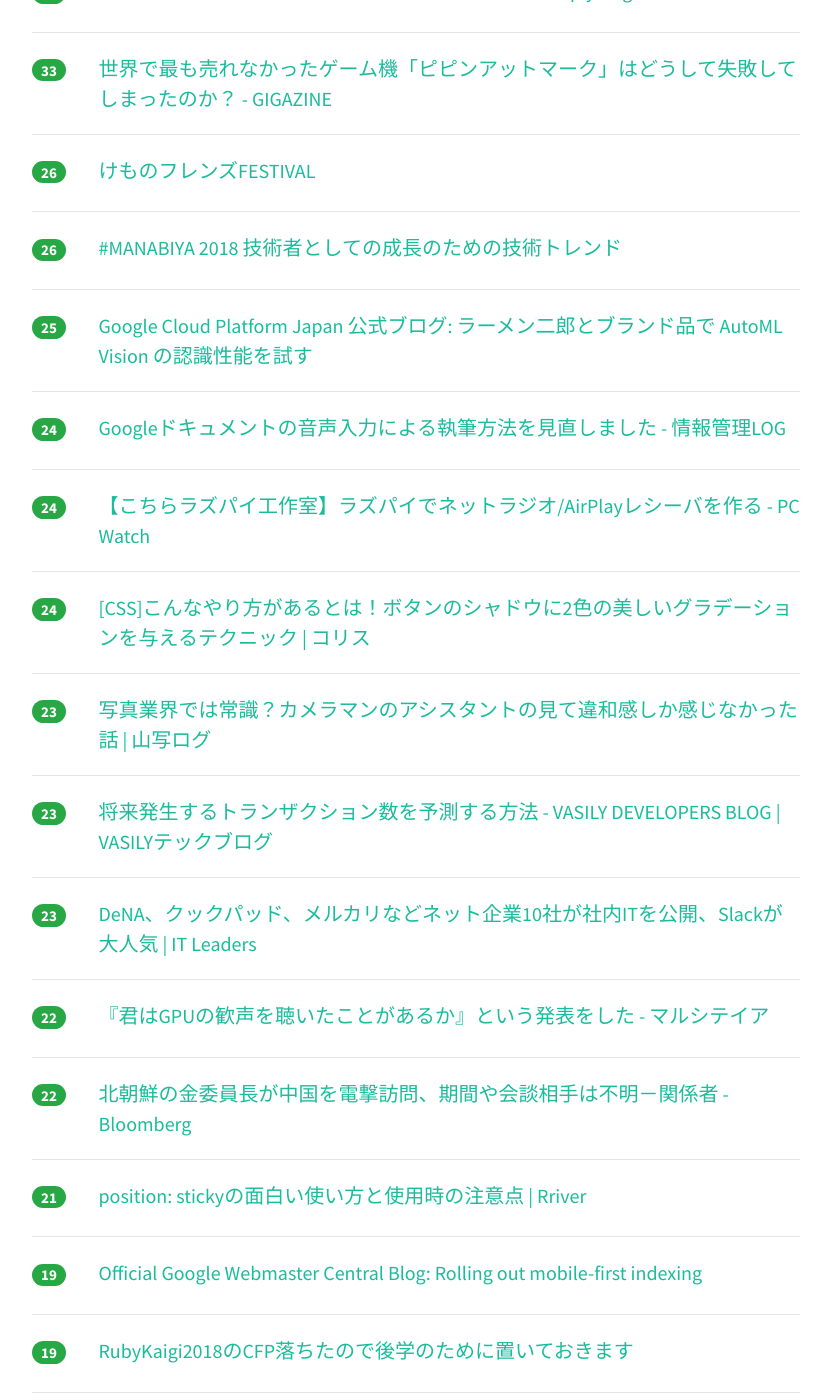
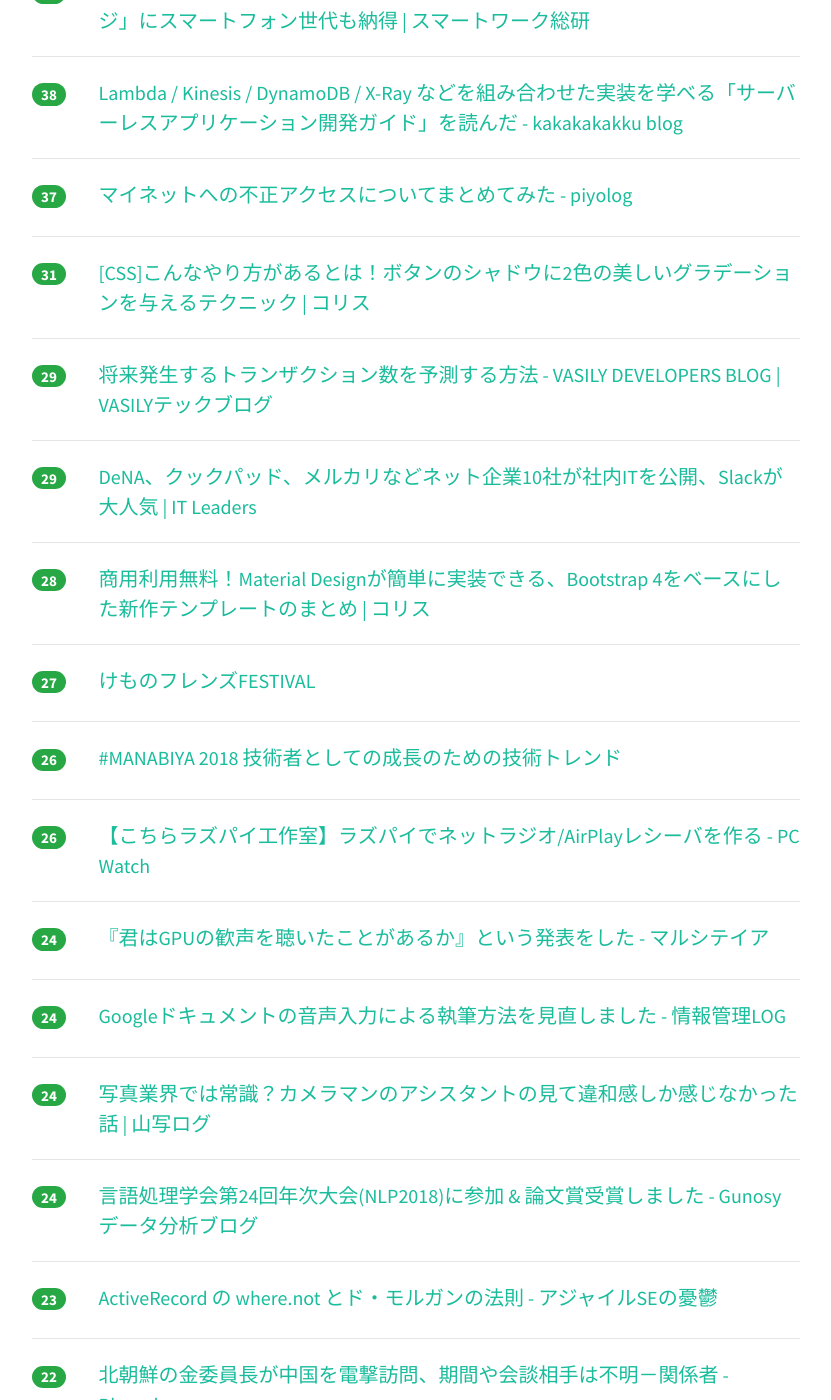
Before and after one commit to yatta47/hatena-matome-site, a Jekyll site: the page built from _posts/2018-03-27-hatena.md, in a window 1280 px wide and 1400 px high, scrolled down 1857 px. Shown: the whole window, without its empty margins (224-1055 px from the left). Built offline with Jekyll 4.4.1, drawn with Linux system fonts in a browser that asks for light colours; nearby versions of some CDN libraries; some of the changed text lies outside the part shown.

Commit message:
Updated 2018-03-27

```diff
--- a/_posts/2018-03-27-hatena.md
+++ b/_posts/2018-03-27-hatena.md
@@ -1,34 +1,34 @@
 ---
 layout: post
 title:  "2018-03-27 はてぶIT"
-date:   2018-03-27 14:01:14
+date:   2018-03-27 15:01:41
 tags: [it-hotentry]
 ---
-38 件のデータあり
+40 件のデータあり
 
 <hr><div class="row">
-<div class="col-1"><span class="badge badge-pill badge-success h2">117</span></div>
+<div class="col-1"><span class="badge badge-pill badge-success h2">171</span></div>
+<div class="col-11"><a href='https://smhn.info/201803-sony-bravia-on-business' target='_blank'>ソニー、NHKやテレビの映らないBRAVIA発表。 – すまほん!!</a></div>
+</div>
+<hr>
+<div class="row">
+<div class="col-1"><span class="badge badge-pill badge-success h2">150</span></div>
+<div class="col-11"><a href='http://uxmilk.jp/70576' target='_blank'>メールアドレスの確認フィールドをなくすべき理由 | UX MILK</a></div>
+</div>
+<hr>
+<div class="row">
+<div class="col-1"><span class="badge badge-pill badge-success h2">132</span></div>
 <div class="col-11"><a href='https://webtan.impress.co.jp/e/2018/03/27/28811' target='_blank'>グーグルがMFIへの切り替えを正式に開始！ 準備ができたサイトから順次。SCへの通知も | 編集長ブログ―安田英久 | Web担当者Forum</a></div>
 </div>
 <hr>
 <div class="row">
-<div class="col-1"><span class="badge badge-pill badge-success h2">97</span></div>
-<div class="col-11"><a href='https://smhn.info/201803-sony-bravia-on-business' target='_blank'>ソニー、NHKやテレビの映らないBRAVIA発表。 – すまほん!!</a></div>
+<div class="col-1"><span class="badge badge-pill badge-success h2">94</span></div>
+<div class="col-11"><a href='https://www.suzukikenichi.com/blog/google-rolling-out-mobile-first-indexing/' target='_blank'>Google、モバイルファーストインデックスを本格展開、準備が整ったサイトから移行（ただしアルゴリズム更新ではないので注意！） | 海外SEO情報ブログ</a></div>
 </div>
 <hr>
 <div class="row">
-<div class="col-1"><span class="badge badge-pill badge-success h2">90</span></div>
-<div class="col-11"><a href='http://uxmilk.jp/70576' target='_blank'>メールアドレスの確認フィールドをなくすべき理由 | UX MILK</a></div>
-</div>
-<hr>
-<div class="row">
-<div class="col-1"><span class="badge badge-pill badge-success h2">86</span></div>
+<div class="col-1"><span class="badge badge-pill badge-success h2">91</span></div>
 <div class="col-11"><a href='https://speakerdeck.com/s10myk4/yusukesuqu-dong-kai-fa-ru-men-li-lun-shi-jian-bian' target='_blank'>ユースケース駆動開発入門 (理論・実践編) // Speaker Deck</a></div>
-</div>
-<hr>
-<div class="row">
-<div class="col-1"><span class="badge badge-pill badge-success h2">85</span></div>
-<div class="col-11"><a href='https://www.suzukikenichi.com/blog/google-rolling-out-mobile-first-indexing/' target='_blank'>Google、モバイルファーストインデックスを本格展開、準備が整ったサイトから移行（ただしアルゴリズム更新ではないので注意！） | 海外SEO情報ブログ</a></div>
 </div>
 <hr>
 <div class="row">
@@ -52,52 +52,77 @@ tags: [it-hotentry]
 </div>
 <hr>
 <div class="row">
+<div class="col-1"><span class="badge badge-pill badge-success h2">61</span></div>
+<div class="col-11"><a href='https://webmaster-ja.googleblog.com/2018/03/rolling-out-mobile-first-indexing.html' target='_blank'>Google ウェブマスター向け公式ブログ: モバイル ファースト インデックスを開始します</a></div>
+</div>
+<hr>
+<div class="row">
 <div class="col-1"><span class="badge badge-pill badge-success h2">60</span></div>
 <div class="col-11"><a href='https://type.jp/et/feature/6678' target='_blank'>著名Pythonista清水川貴之氏が語る「独学プログラマー」が陥る落とし穴の回避法 - エンジニアtype | 転職＠type</a></div>
 </div>
 <hr>
 <div class="row">
-<div class="col-1"><span class="badge badge-pill badge-success h2">50</span></div>
+<div class="col-1"><span class="badge badge-pill badge-success h2">51</span></div>
 <div class="col-11"><a href='https://havelog.ayumusato.com/develop/others/e751-scratch_memo_4.html' target='_blank'>アーキテクチャ編: SSR と CDN ( Fastly ) とユーザー依存情報の分離（新規開発のメモ書きシリーズ4） ::ハブろぐ</a></div>
 </div>
 <hr>
 <div class="row">
-<div class="col-1"><span class="badge badge-pill badge-success h2">46</span></div>
-<div class="col-11"><a href='https://webmaster-ja.googleblog.com/2018/03/rolling-out-mobile-first-indexing.html' target='_blank'>Google ウェブマスター向け公式ブログ: モバイル ファースト インデックスを開始します</a></div>
+<div class="col-1"><span class="badge badge-pill badge-success h2">50</span></div>
+<div class="col-11"><a href='https://cloudplatform-jp.googleblog.com/2018/03/automl-vision-in-action-from-ramen-to-branded-goods.html' target='_blank'>Google Cloud Platform Japan 公式ブログ: ラーメン二郎とブランド品で AutoML Vision の認識性能を試す</a></div>
 </div>
 <hr>
 <div class="row">
-<div class="col-1"><span class="badge badge-pill badge-success h2">37</span></div>
+<div class="col-1"><span class="badge badge-pill badge-success h2">44</span></div>
+<div class="col-11"><a href='http://careerhack.en-japan.com/report/detail/938' target='_blank'>「光本勇介」解体新書。ヒットプロダクトを生む7つの鉄則 | CAREER HACK</a></div>
+</div>
+<hr>
+<div class="row">
+<div class="col-1"><span class="badge badge-pill badge-success h2">43</span></div>
+<div class="col-11"><a href='https://gigazine.net/news/20180327-history-of-pippin-atmark/' target='_blank'>世界で最も売れなかったゲーム機「ピピンアットマーク」はどうして失敗してしまったのか？ - GIGAZINE</a></div>
+</div>
+<hr>
+<div class="row">
+<div class="col-1"><span class="badge badge-pill badge-success h2">40</span></div>
+<div class="col-11"><a href='https://www.lifehacker.jp/2018/03/action_habit_5technic.html' target='_blank'>新しい行動を習慣にするためのテクニック5つ | ライフハッカー［日本版］</a></div>
+</div>
+<hr>
+<div class="row">
+<div class="col-1"><span class="badge badge-pill badge-success h2">38</span></div>
 <div class="col-11"><a href='https://swri.jp/article/393?medium=hb1803ad' target='_blank'>会社の内線もスマートフォンが超便利。既存環境にちょい足しできる「モバビジ」にスマートフォン世代も納得 | スマートワーク総研</a></div>
 </div>
 <hr>
 <div class="row">
-<div class="col-1"><span class="badge badge-pill badge-success h2">37</span></div>
+<div class="col-1"><span class="badge badge-pill badge-success h2">38</span></div>
 <div class="col-11"><a href='http://kakakakakku.hatenablog.com/entry/2018/03/26/213821' target='_blank'>Lambda / Kinesis / DynamoDB / X-Ray などを組み合わせた実装を学べる「サーバーレスアプリケーション開発ガイド」を読んだ - kakakakakku blog</a></div>
 </div>
 <hr>
 <div class="row">
 <div class="col-1"><span class="badge badge-pill badge-success h2">37</span></div>
-<div class="col-11"><a href='http://careerhack.en-japan.com/report/detail/938' target='_blank'>「光本勇介」解体新書。ヒットプロダクトを生む7つの鉄則 | CAREER HACK</a></div>
-</div>
-<hr>
-<div class="row">
-<div class="col-1"><span class="badge badge-pill badge-success h2">36</span></div>
-<div class="col-11"><a href='https://www.lifehacker.jp/2018/03/action_habit_5technic.html' target='_blank'>新しい行動を習慣にするためのテクニック5つ | ライフハッカー［日本版］</a></div>
-</div>
-<hr>
-<div class="row">
-<div class="col-1"><span class="badge badge-pill badge-success h2">35</span></div>
 <div class="col-11"><a href='http://d.hatena.ne.jp/Kango/20180326/1522090366' target='_blank'>マイネットへの不正アクセスについてまとめてみた - piyolog</a></div>
 </div>
 <hr>
 <div class="row">
-<div class="col-1"><span class="badge badge-pill badge-success h2">33</span></div>
-<div class="col-11"><a href='https://gigazine.net/news/20180327-history-of-pippin-atmark/' target='_blank'>世界で最も売れなかったゲーム機「ピピンアットマーク」はどうして失敗してしまったのか？ - GIGAZINE</a></div>
+<div class="col-1"><span class="badge badge-pill badge-success h2">31</span></div>
+<div class="col-11"><a href='https://coliss.com/articles/build-websites/operation/css/gradient-shadow-in-pure-css.html' target='_blank'>[CSS]こんなやり方があるとは！ボタンのシャドウに2色の美しいグラデーションを与えるテクニック | コリス</a></div>
 </div>
 <hr>
 <div class="row">
-<div class="col-1"><span class="badge badge-pill badge-success h2">26</span></div>
+<div class="col-1"><span class="badge badge-pill badge-success h2">29</span></div>
+<div class="col-11"><a href='http://tech.vasily.jp/entry/lifetimes' target='_blank'>将来発生するトランザクション数を予測する方法 - VASILY DEVELOPERS BLOG | VASILYテックブログ</a></div>
+</div>
+<hr>
+<div class="row">
+<div class="col-1"><span class="badge badge-pill badge-success h2">29</span></div>
+<div class="col-11"><a href='https://it.impressbm.co.jp/articles/-/15862' target='_blank'>DeNA、クックパッド、メルカリなどネット企業10社が社内ITを公開、Slackが大人気 | IT Leaders</a></div>
+</div>
+<hr>
+<div class="row">
+<div class="col-1"><span class="badge badge-pill badge-success h2">28</span></div>
+<div class="col-11"><a href='https://coliss.com/articles/build-websites/operation/work/material-design-for-bootstrap4.html' target='_blank'>商用利用無料！Material Designが簡単に実装できる、Bootstrap 4をベースにした新作テンプレートのまとめ | コリス</a></div>
+</div>
+<hr>
+<div class="row">
+<div class="col-1"><span class="badge badge-pill badge-success h2">27</span></div>
 <div class="col-11"><a href='https://kemono-friends-festival.goodroid.co.jp/' target='_blank'>けものフレンズFESTIVAL</a></div>
 </div>
 <hr>
@@ -107,8 +132,13 @@ tags: [it-hotentry]
 </div>
 <hr>
 <div class="row">
-<div class="col-1"><span class="badge badge-pill badge-success h2">25</span></div>
-<div class="col-11"><a href='https://cloudplatform-jp.googleblog.com/2018/03/automl-vision-in-action-from-ramen-to-branded-goods.html' target='_blank'>Google Cloud Platform Japan 公式ブログ: ラーメン二郎とブランド品で AutoML Vision の認識性能を試す</a></div>
+<div class="col-1"><span class="badge badge-pill badge-success h2">26</span></div>
+<div class="col-11"><a href='https://pc.watch.impress.co.jp/docs/column/raspberrypi/1112206.html' target='_blank'>【こちらラズパイ工作室】ラズパイでネットラジオ/AirPlayレシーバを作る - PC Watch</a></div>
+</div>
+<hr>
+<div class="row">
+<div class="col-1"><span class="badge badge-pill badge-success h2">24</span></div>
+<div class="col-11"><a href='http://blog.gmork.in/entry/veda-kyotojs14' target='_blank'>『君はGPUの歓声を聴いたことがあるか』という発表をした - マルシテイア</a></div>
 </div>
 <hr>
 <div class="row">
@@ -118,32 +148,17 @@ tags: [it-hotentry]
 <hr>
 <div class="row">
 <div class="col-1"><span class="badge badge-pill badge-success h2">24</span></div>
-<div class="col-11"><a href='https://pc.watch.impress.co.jp/docs/column/raspberrypi/1112206.html' target='_blank'>【こちらラズパイ工作室】ラズパイでネットラジオ/AirPlayレシーバを作る - PC Watch</a></div>
+<div class="col-11"><a href='https://yamasha-log.net/why/' target='_blank'>写真業界では常識？カメラマンのアシスタントの見て違和感しか感じなかった話 | 山写ログ</a></div>
 </div>
 <hr>
 <div class="row">
 <div class="col-1"><span class="badge badge-pill badge-success h2">24</span></div>
-<div class="col-11"><a href='https://coliss.com/articles/build-websites/operation/css/gradient-shadow-in-pure-css.html' target='_blank'>[CSS]こんなやり方があるとは！ボタンのシャドウに2色の美しいグラデーションを与えるテクニック | コリス</a></div>
+<div class="col-11"><a href='http://data.gunosy.io/entry/nlp2018' target='_blank'>言語処理学会第24回年次大会(NLP2018)に参加 & 論文賞受賞しました - Gunosyデータ分析ブログ</a></div>
 </div>
 <hr>
 <div class="row">
 <div class="col-1"><span class="badge badge-pill badge-success h2">23</span></div>
-<div class="col-11"><a href='https://yamasha-log.net/why/' target='_blank'>写真業界では常識？カメラマンのアシスタントの見て違和感しか感じなかった話 | 山写ログ</a></div>
-</div>
-<hr>
-<div class="row">
-<div class="col-1"><span class="badge badge-pill badge-success h2">23</span></div>
-<div class="col-11"><a href='http://tech.vasily.jp/entry/lifetimes' target='_blank'>将来発生するトランザクション数を予測する方法 - VASILY DEVELOPERS BLOG | VASILYテックブログ</a></div>
-</div>
-<hr>
-<div class="row">
-<div class="col-1"><span class="badge badge-pill badge-success h2">23</span></div>
-<div class="col-11"><a href='https://it.impressbm.co.jp/articles/-/15862' target='_blank'>DeNA、クックパッド、メルカリなどネット企業10社が社内ITを公開、Slackが大人気 | IT Leaders</a></div>
-</div>
-<hr>
-<div class="row">
-<div class="col-1"><span class="badge badge-pill badge-success h2">22</span></div>
-<div class="col-11"><a href='http://blog.gmork.in/entry/veda-kyotojs14' target='_blank'>『君はGPUの歓声を聴いたことがあるか』という発表をした - マルシテイア</a></div>
+<div class="col-11"><a href='http://sinsoku.hatenablog.com/entry/2018/03/26/192003' target='_blank'>ActiveRecord の where.not とド・モルガンの法則 - アジャイルSEの憂鬱</a></div>
 </div>
 <hr>
 <div class="row">
@@ -152,8 +167,13 @@ tags: [it-hotentry]
 </div>
 <hr>
 <div class="row">
-<div class="col-1"><span class="badge badge-pill badge-success h2">21</span></div>
+<div class="col-1"><span class="badge badge-pill badge-success h2">22</span></div>
 <div class="col-11"><a href='https://parashuto.com/rriver/development/position-sticky' target='_blank'>position: stickyの面白い使い方と使用時の注意点 | Rriver</a></div>
+</div>
+<hr>
+<div class="row">
+<div class="col-1"><span class="badge badge-pill badge-success h2">22</span></div>
+<div class="col-11"><a href='http://business.nikkeibp.co.jp/atcl/report/16/030900211/032200002/' target='_blank'>「選択と集中」は罪：日経ビジネスオンライン</a></div>
 </div>
 <hr>
 <div class="row">
@@ -167,13 +187,8 @@ tags: [it-hotentry]
 </div>
 <hr>
 <div class="row">
-<div class="col-1"><span class="badge badge-pill badge-success h2">19</span></div>
-<div class="col-11"><a href='http://business.nikkeibp.co.jp/atcl/report/16/030900211/032200002/' target='_blank'>「選択と集中」は罪：日経ビジネスオンライン</a></div>
-</div>
-<hr>
-<div class="row">
 <div class="col-1"><span class="badge badge-pill badge-success h2">18</span></div>
-<div class="col-11"><a href='http://data.gunosy.io/entry/nlp2018' target='_blank'>言語処理学会第24回年次大会(NLP2018)に参加 & 論文賞受賞しました - Gunosyデータ分析ブログ</a></div>
+<div class="col-11"><a href='https://togetter.com/li/1212450' target='_blank'>プログラムのエラーが出ることを怖がる学生さんたち - Togetter</a></div>
 </div>
 <hr>
 <div class="row">
@@ -187,11 +202,6 @@ tags: [it-hotentry]
 </div>
 <hr>
 <div class="row">
-<div class="col-1"><span class="badge badge-pill badge-success h2">15</span></div>
-<div class="col-11"><a href='https://togetter.com/li/1212450' target='_blank'>プログラムのエラーが出ることを怖がる学生さんたち - Togetter</a></div>
-</div>
-<hr>
-<div class="row">
 <div class="col-1"><span class="badge badge-pill badge-success h2">0</span></div>
 <div class="col-11"><a href='http://d.hatena.ne.jp/nowokay/20180326#1522057325' target='_blank'>Java10のvarをどう使うか - きしだのはてな</a></div>
 </div>
```
